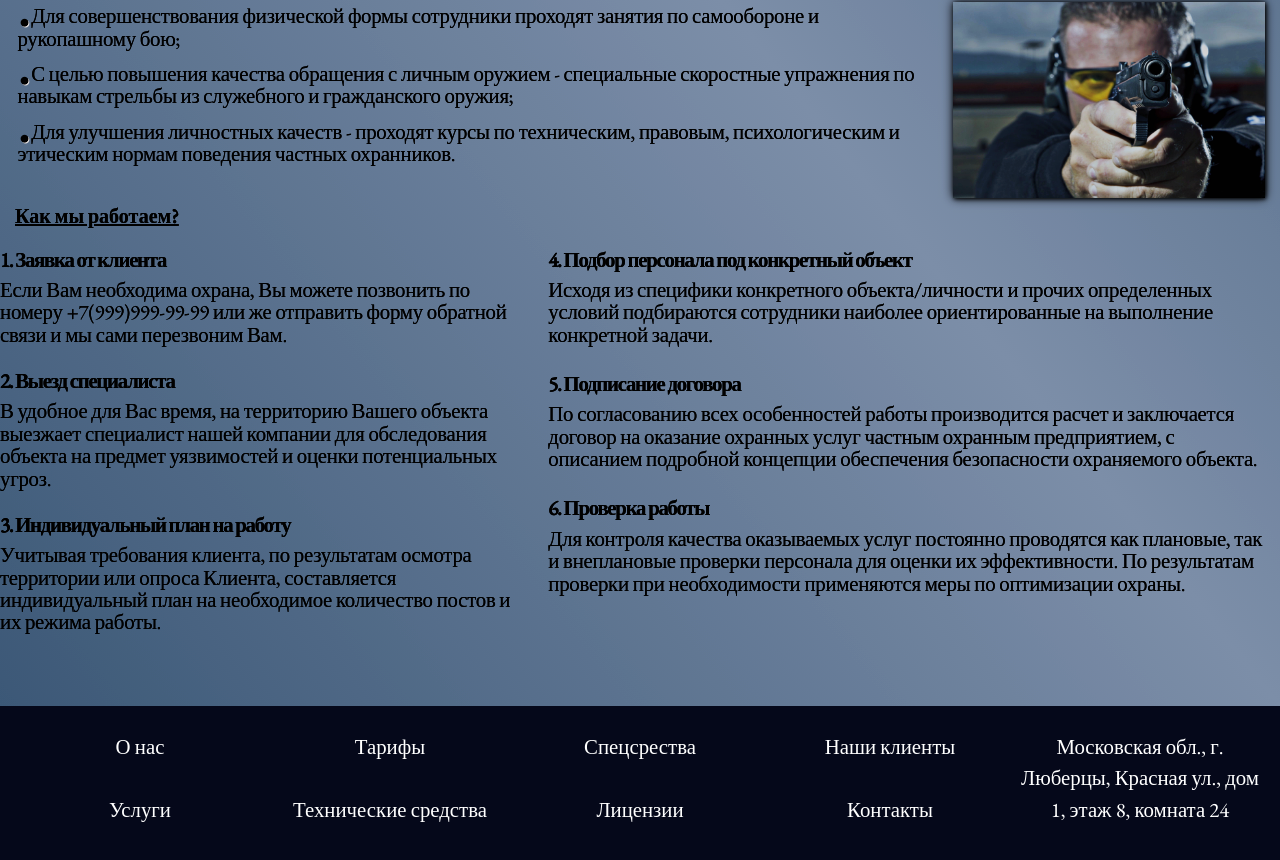
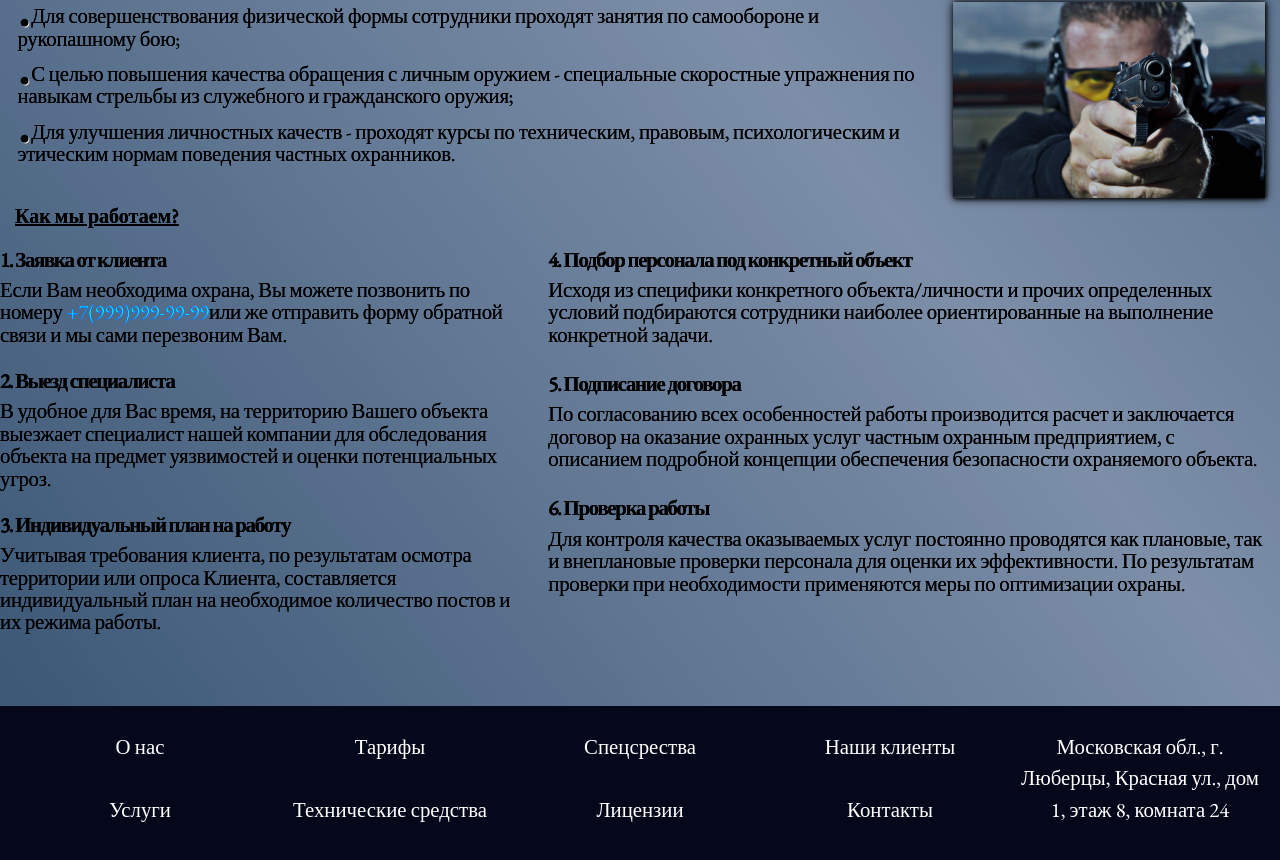
Before and after one commit to AnigalHub/Valencia, a Nuxt app: page /company in a window 1280 px wide. Shown: the part 970-1830 px from the top of the page. Built offline with nearby package versions, Linux system fonts and the light colour scheme; a web font is replaced by a local one.

Commit message:
добавлена ссылка на телефон

```diff
--- a/pages/company.vue
+++ b/pages/company.vue
@@ -33,7 +33,7 @@
             <div v-for="stage in StagesOfWorkPart1" :key="stage.index">
               <component :is="stage.svg"/>
               <p class="emphasized text">{{stage.index}}. {{stage.name_stage}}</p>
-              <p class="text">{{stage.descr_stage}}</p>
+              <p class="text" v-html="stage.descr_stage"></p>
             </div>
           </b-col>
           <b-col>
@@ -56,12 +56,14 @@
     import ReliabilitySVG from "../components/company_svg/reliability_svg";
     import PartnersSVG from "../components/company_svg/partners_svg";
     import ConfidentialitySVG from "../components/company_svg/confidentiality_svg";
+    import Address from "static/documents/address.json"
     export default {
       name: "company",
       components: {Name_page},
       data() {
         return {
           name_page:"О компании",
+          address:Address,
           WorkPrinciples:[
             {index:1, name_principle:"Законность",svg:LawSVG, descr_principle:"Деятельность компании полностью соответствует законодательству Российской Федерации.",},
             {index:2, name_principle:"Честное партнерство",svg:PartnersSVG, descr_principle:"Все отношения с клиентами основаны на принципах конфиденциальности, взаимного доверия и уважения.",},
@@ -76,7 +78,7 @@
             {skill:"Для улучшения личностных качеств - проходят курсы по техническим, правовым, психологическим и этическим нормам поведения частных охранников.",},
           ],
           StagesOfWorkPart1:[
-            {index:1,svg:'', name_stage:"Заявка от клиента", descr_stage:"Если Вам необходима охрана, Вы можете позвонить по номеру +7(999)999-99-99 или же отправить форму обратной связи и мы сами перезвоним Вам.",},
+            {index:1,svg:'', name_stage:"Заявка от клиента", descr_stage:"Если Вам необходима охрана, Вы можете позвонить по номеру <a href=tel:" + Address.phone + " >"  + Address.phone +"</a>" + "или же отправить форму обратной связи и мы сами перезвоним Вам.",},
             {index:2,svg:'', name_stage:"Выезд специалиста", descr_stage:"В удобное для Вас время, на территорию Вашего объекта выезжает специалист нашей компании для обследования объекта на предмет уязвимостей и оценки потенциальных угроз.",},
             {index:3,svg:'', name_stage:"Индивидуальный план на работу", descr_stage:"Учитывая требования клиента, по результатам осмотра территории или опроса Клиента, составляется индивидуальный план на необходимое количество постов и их режима работы. ",},
           ],
```
